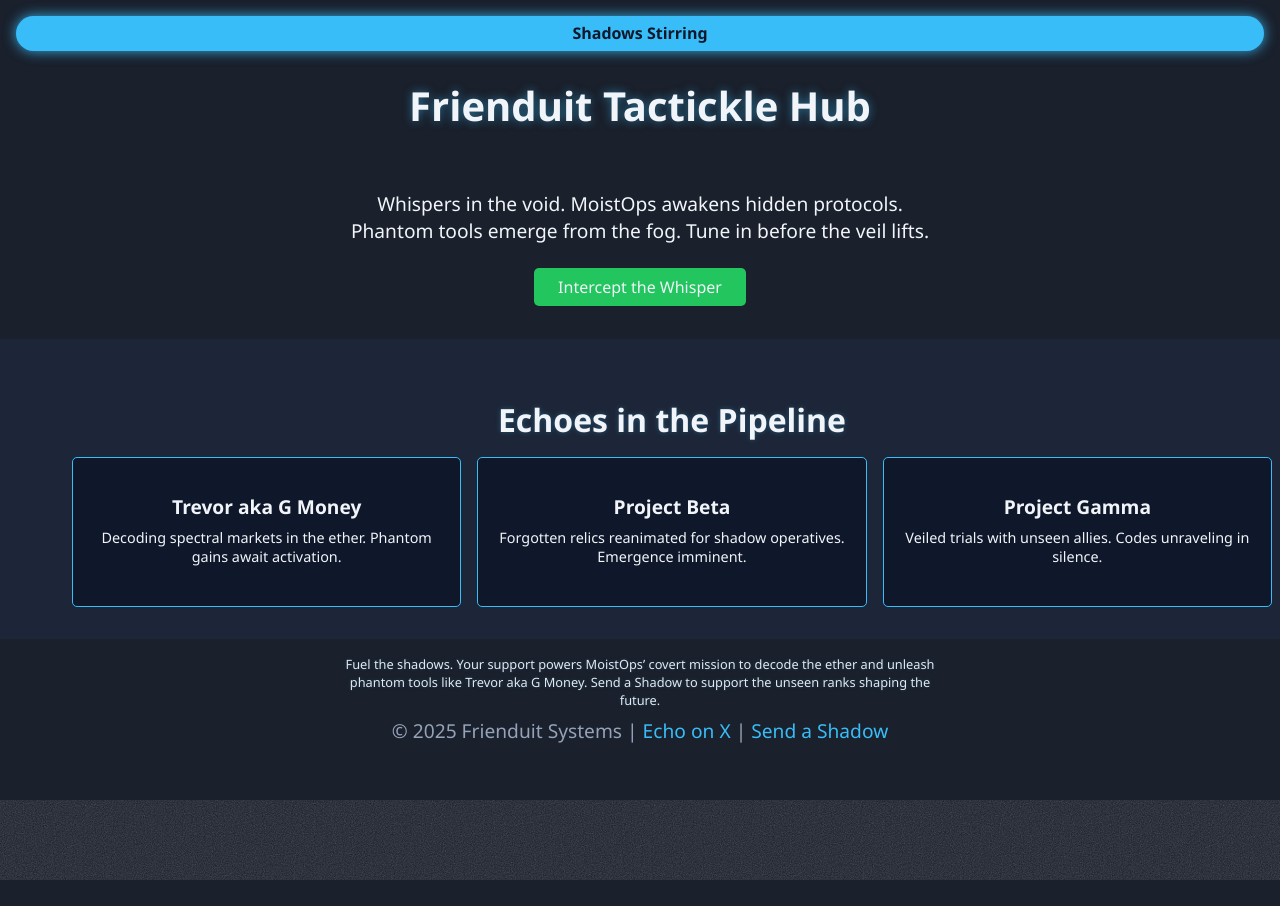
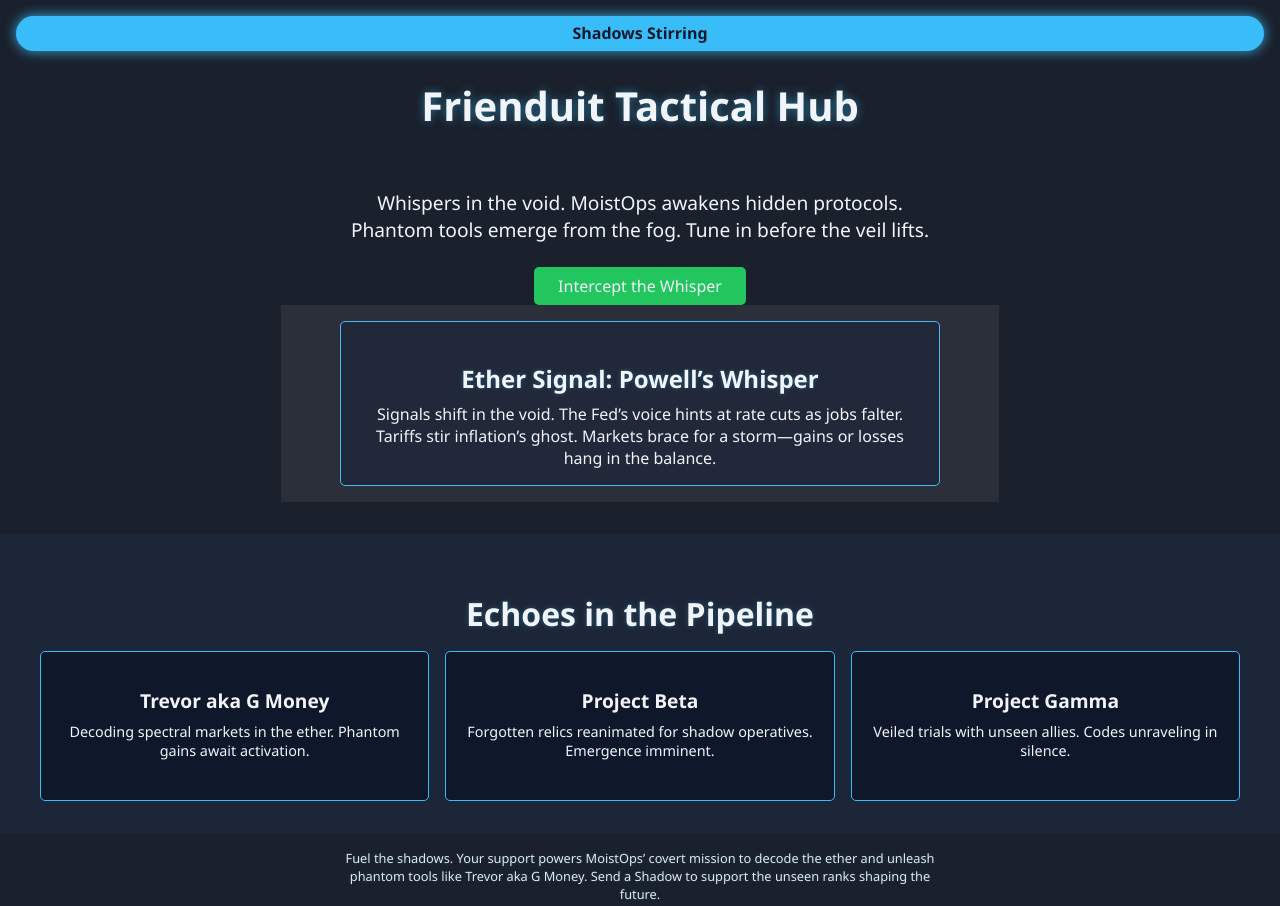
Before and after one commit to Clizzbee/frienduit-site, a plain HTML site: page index.html in a window 1280 px wide. Shown: the top 906 px of the page. Before the commit the page ends 800 px from the top, so only its background shows below. Drawn offline with Linux system fonts and the light colour scheme.

Commit message:
Add files via upload

```diff
--- a/index.html
+++ b/index.html
@@ -3,8 +3,11 @@
 <head>
   <meta charset="UTF-8" />
   <meta name="viewport" content="width=device-width, initial-scale=1.0" />
-  <title>Frienduit Tactickle Hub</title>
+  <title>Frienduit Tactical Hub</title>
   <style>
+    * {
+      box-sizing: border-box;
+    }
     html, body {
       margin: 0;
       padding: 0;
@@ -14,6 +17,7 @@
       display: flex;
       flex-direction: column;
       min-height: 100vh;
+      height: auto;
       text-align: center;
       animation: pulse-background 5s infinite alternate ease-in-out;
       position: relative;
@@ -33,12 +37,13 @@
       left: 0;
       width: 100%;
       height: 100%;
-      background: rgba(255, 255, 255, 0.1);
-      opacity: 0.25;
+      background: rgba(255, 255, 255, 0.15);
+      opacity: 0.35;
       pointer-events: none;
       z-index: -1;
       filter: url(#noiseFilter);
-      animation: static-noise 0.2s infinite;
+      animation: static-noise 0.25s infinite;
+      mix-blend-mode: overlay;
     }
     @keyframes static-noise {
       0% {
@@ -118,6 +123,41 @@
       position: relative;
       z-index: 1;
     }
+    .info-box {
+      background: #0f172a;
+      padding: 1rem;
+      border-radius: 5px;
+      border: 1px solid #38bdf8;
+      max-width: 600px;
+      margin: 1rem auto;
+      position: relative;
+      z-index: 1;
+      transition: box-shadow 0.3s ease;
+    }
+    .info-box:hover {
+      box-shadow: 0 0 15px rgba(56, 189, 248, 0.5);
+    }
+    .info-box h3 {
+      font-size: clamp(1.2rem, 3vw, 1.5rem);
+      margin-bottom: 0.5rem;
+      text-shadow: 0 0 5px rgba(56, 189, 248, 0.3);
+    }
+    .info-box p {
+      font-size: clamp(0.9rem, 2.5vw, 1rem);
+      margin: 0;
+    }
+    .info-box::before {
+      content: '';
+      position: absolute;
+      top: 0;
+      left: 0;
+      width: 100%;
+      height: 100%;
+      background: rgba(255, 255, 255, 0.05);
+      opacity: 0.2;
+      filter: url(#noiseFilter);
+      z-index: -1;
+    }
     .projects {
       padding: 2rem;
       background: rgba(30, 41, 59, 0.8);
@@ -170,7 +210,7 @@
       box-shadow: 0 0 10px rgba(34, 197, 94, 0.5);
     }
     footer {
-      padding: 1rem 1rem 2rem;
+      padding: 1rem 1rem 4rem;
       font-size: 0.9rem;
       color: #94a3b8;
       position: relative;
@@ -206,13 +246,20 @@
         padding: 0 1rem;
       }
       footer {
-        padding: 1rem 1rem 3rem;
+        padding: 1rem 1rem 5rem;
+      }
+      .info-box {
+        margin: 1rem;
       }
     }
     @supports not (filter: url(#noiseFilter)) {
       .static-overlay {
-        background: rgba(255, 255, 255, 0.15);
-        opacity: 0.2;
+        background: rgba(255, 255, 255, 0.2);
+        opacity: 0.25;
+      }
+      .info-box::before {
+        background: rgba(255, 255, 255, 0.1);
+        opacity: 0.15;
       }
     }
   </style>
@@ -220,7 +267,7 @@
 <body>
   <svg style="position: absolute; width: 0; height: 0;" aria-hidden="true">
     <filter id="noiseFilter">
-      <feTurbulence type="fractalNoise" baseFrequency="0.9" numOctaves="3" stitchTiles="stitch" />
+      <feTurbulence type="fractalNoise" baseFrequency="1.0" numOctaves="3" stitchTiles="stitch" />
       <feColorMatrix type="saturate" values="0" />
       <feBlend mode="multiply" in="SourceGraphic" />
     </filter>
@@ -228,12 +275,16 @@
   <div class="static-overlay"></div>
   <header>
     <div class="badge" aria-label="Status Update">Shadows Stirring</div>
-    <h1>Frienduit Tactickle Hub</h1>
+    <h1>Frienduit Tactical Hub</h1>
   </header>
   <section class="hero">
     <p>Whispers in the void. MoistOps awakens hidden protocols. Phantom tools emerge from the fog. Tune in before the veil lifts.</p>
     <!-- Replace with newsletter form (e.g., Mailchimp) when ready -->
     <a href="mailto:postalkenny@gmail.com?subject=Access%20the%20Frienduit%20Tactical%20Hub%20Signal" class="cta-button" aria-label="Access the signal">Intercept the Whisper</a>
+    <div class="info-box">
+      <h3>Ether Signal: Powell’s Whisper</h3>
+      <p>Signals shift in the void. The Fed’s voice hints at rate cuts as jobs falter. Tariffs stir inflation’s ghost. Markets brace for a storm—gains or losses hang in the balance.</p>
+    </div>
   </section>
   <section class="projects">
     <h2>Echoes in the Pipeline</h2>
```
